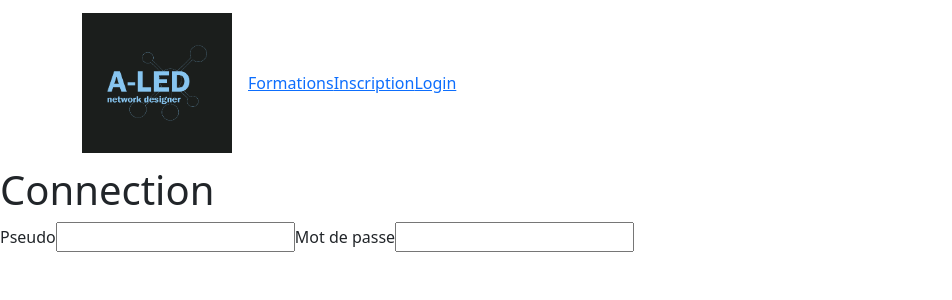
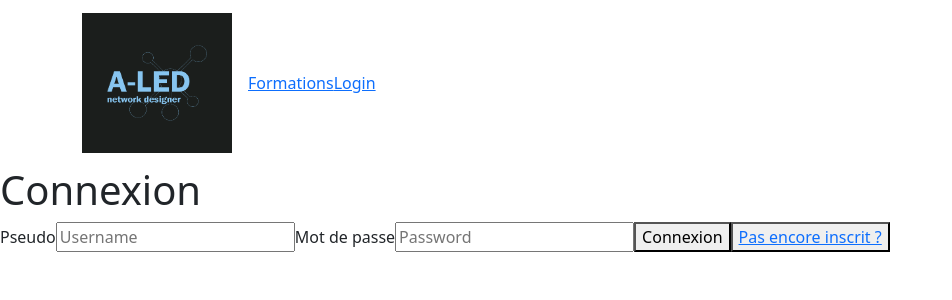
Before and after one commit to ArthurSchamroth/ReseauEntrepriseA, a React (Create React App) app: page /Login in a window 1280 px wide. Shown: the top 300 px of the page, without its empty margins (0-952 px from the left). Built offline with nearby package versions, Linux system fonts and the light colour scheme.

Commit message:
Suppression de l'inscription de la navbar + ajout de la redirection depuis la page login vers la page inscription + création de la page Formateur.js

```diff
--- a/src/components/navbar.js
+++ b/src/components/navbar.js
@@ -16,7 +16,6 @@ const NavBar = () => {
                 </Navbar.Brand>
                 <Nav className="me-auto">
                     <Link to="/Formation">Formations</Link>
-                    <Link to="/Inscription">Inscription</Link>
                     <Link to="/Login">Login</Link>
                 </Nav>
             </Container>
--- a/src/pages/Inscription/Insciption.js
+++ b/src/pages/Inscription/Insciption.js
@@ -6,7 +6,7 @@ const InscriptionForm = () => {
     const [userpasswordFrom, setUserPassword] = useState("")
 
     const inscription = () => {/*
-        Axios.post("https///localhost:3000/register", {
+        Axios.post("https///localhost:3000/inscription", {
             username: usernameForm,
             userpassword: userpasswordFrom,
         }).then((response) => {
--- a/src/pages/Login/Login.js
+++ b/src/pages/Login/Login.js
@@ -1,17 +1,47 @@
-import React from "react";
+import React, {useState} from "react";
+import {Link} from "react-router-dom";
 
 const Login = () => {
+    const [username, setUserName] = useState("")
+    const [userpassword, setUserPassword] = useState("")
+    const login = () => {/*
+        Axios.post("https///localhost:3000/inscription", {
+            username: username,
+            userpassword: userpassword,
+        }).then((response) => {
+        if(response.data.message){
+            setLoginStatus(response.data.message)
+            }
+        else{
+            setLoginStatus(response.data.[0].username)
+        }
+        })*/
+    }
     return (
         <div className="Login">
-            <h1>Connection</h1>
+            <h1>Connexion</h1>
             <label>Pseudo</label>
             <input
                 type="text"
+                placeholder="Username"
+                onChange={(e) => {
+                    setUserName(e.target.value)
+                }}
             />
             <label>Mot de passe</label>
             <input
                 type="text"
+                placeholder="Password"
+                onChange={(e) => {
+                    setUserPassword(e.target.value)
+                }}
             />
+            <button onClick={login}>Connexion</button>
+            <button>
+                <Link to="/Inscription">
+                    Pas encore inscrit ?
+                </Link>
+            </button>
         </div>
     );
 };
```
Also changed, not shown: src/pages/Formateur/Formateur.js (added, +9 -0 lines).
